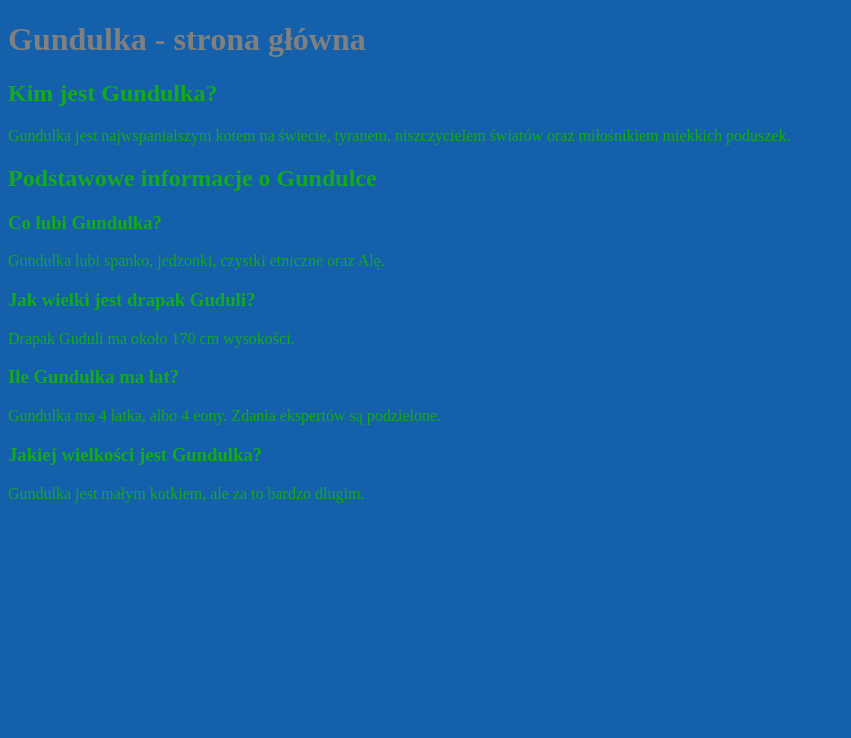
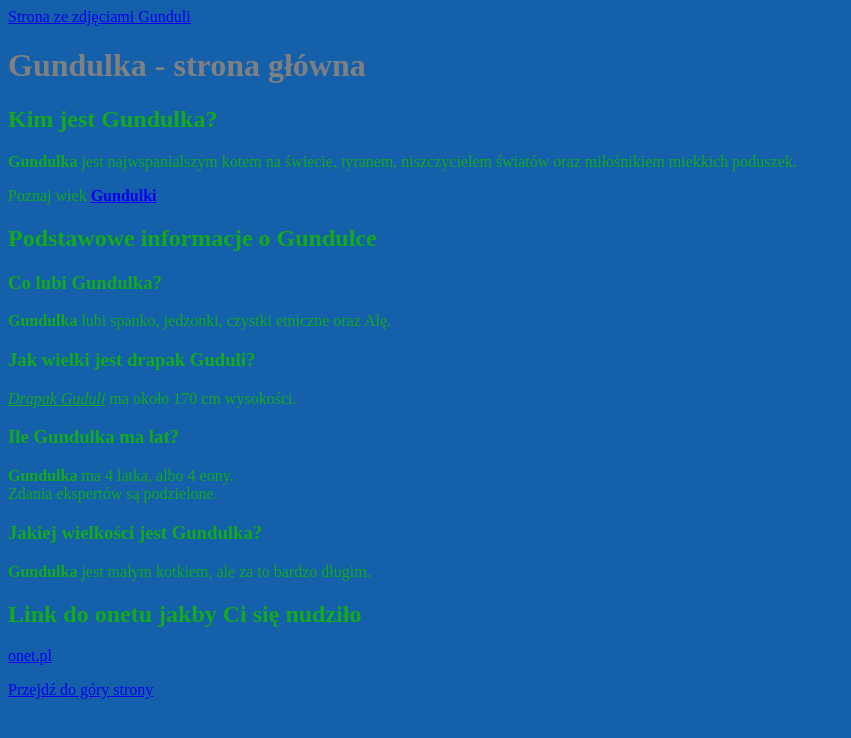
Before and after one commit to PawelJeziorowski/homepage, a plain HTML site: page index.html in a window 1280 px wide. Shown: the whole page, without its empty margins (0-851 px from the left). Drawn offline with Linux system fonts and the light colour scheme.

Commit message:
Add subsite with Gundula photo

```diff
--- a/index.html
+++ b/index.html
@@ -9,34 +9,45 @@
 </head>
 
 <body>
+	<header>
+		<nav>
+			<a href="nauka-html.html">Strona ze zdjęciami Gunduli</a>
+		</nav>
+	</header>
 	<main>
 		<header>
-			<h1>Gundulka - strona główna</h1>
+			<h1><strong>Gundulka</strong> - strona główna</h1>
 		</header>
-		<section>
-			<h2>Kim jest Gundulka?</h2>
-			<p>Gundulka jest najwspanialszym kotem na świecie, tyranem, niszczycielem światów oraz miłośnikiem miekkich
+		<section id ="top">
+			<h2>Kim jest <strong>Gundulka</strong>?</h2>
+			<p><strong>Gundulka</strong> jest najwspanialszym kotem na świecie, tyranem, niszczycielem światów oraz miłośnikiem miekkich
 				poduszek.</p>
+				<p> Poznaj wiek <a href="#wiek"><strong>Gundulki</strong></a></p>
 		</section>
 		<section>
 			<h2>Podstawowe informacje o Gundulce</h2>
 			<article>
-				<h3>Co lubi Gundulka?</h3>
-				<p>Gundulka lubi spanko, jedzonki, czystki etniczne oraz Alę.</p>
+				<h3>Co lubi <strong>Gundulka</strong>?</h3>
+				<p><strong>Gundulka</strong> lubi spanko, jedzonki, czystki etniczne oraz Alę.</p>
 			</article>
 			<article>
 				<h3>Jak wielki jest drapak Guduli?</h3>
-				<p>Drapak Guduli ma około 170 cm wysokości.</p>
+				<p><em><u>Drapak Guduli</em></u> ma około 170 cm wysokości.</p>
 			</article>
 
-			<article>
-				<h3>Ile Gundulka ma lat?</h3>
-				<p>Gundulka ma 4 latka, albo 4 eony. Zdania ekspertów są podzielone.</p>
+			<article id="wiek">
+				<h3>Ile <strong>Gundulka</strong> ma lat?</h3>
+				<p><strong>Gundulka</strong> ma 4 latka, albo 4 eony. <br> Zdania ekspertów są podzielone.</p>
 			</article>
 			<article>
-				<h3>Jakiej wielkości jest Gundulka?</h3>
-				<p>Gundulka jest małym kotkiem, ale za to bardzo długim.</p>
+				<h3>Jakiej wielkości jest <strong>Gundulka</strong>?</h3>
+				<p><strong>Gundulka</strong> jest małym kotkiem, ale za to bardzo długim.</p>
 			</article>
+		</section>
+		<section id="top">
+			<h2>Link do onetu jakby Ci się nudziło</h2>
+			<p><a href="https://www.onet.pl" target="_blank">onet.pl</a></p>
+			<p><a href="#top">Przejdź do góry strony</a></p>
 		</section>
 	</main>
 </body>
```
Also changed, not shown: nauka-html.html (added, +28 -0 lines), Gundula w kosmosie.jpg (added).
